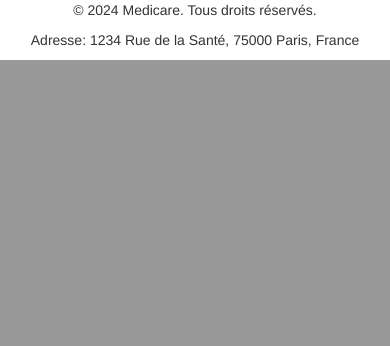
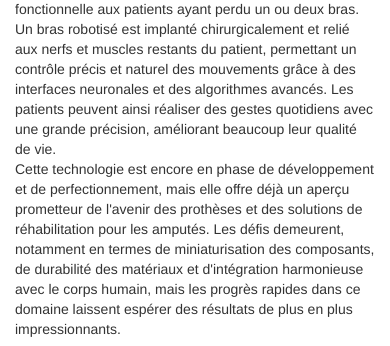
Before and after one commit to LaCometeCookie/Projet-Piscine-Web-ING2, a PHP site: page / in a window 390 px wide. Shown: the part 949-1295 px from the top of the page. Before the commit the page ends 1009 px from the top, so only its background shows below. Run offline with PHP 8.4, Linux system fonts and the light colour scheme.

Commit message:
Ajout des Actualités

```diff
--- a/index.php
+++ b/index.php
@@ -159,7 +159,6 @@
     ?>
 
     <!-- Navigation -->
-    <!-- Search bar v2 -->
     <nav class="navbar navbar-default">
           <div class="container-fluid">
                <div class="navbar-header">
@@ -182,39 +181,45 @@
                </div>
           </div>
      </nav>
-    <!-- Fin searchbar -->
 
       <div class="container text-center">
           <!-- Actualités -->
           <h2>Actualités</h2>
           <div class="row">
               <div class="col-md-6">
-                <h3>Titre de l'actualité 1</h3>
-                <p>Ceci est le paragraphe de l'actualité 1. Lorem ipsum dolor sit amet, consectetur adipiscing elit. Integer nec odio. Praesent libero. Sed cursus ante dapibus diam.</p>
+                  <h3>Nouvelle variante du Coronavirus</h3>
+                  <p style="text-align: left;">En ce 25 Mai 2054, une enième nouvelle variante du Coronavirus a été découverte découvrer nos conseils pour vous protéger :
+                  <br>
+                  <br>
+                  Lavez-vous les mains régulièrement avec de l'eau.<br>
+                  Utilisez un désinfectant pour les mains à base d'alcool (au moins 60%).<br>
+                  Portez un masque en public.<br>
+                  Changez de masque régulièrement.<br>
+                  Maintenez une distance d'au moins 1 mètre <br>
+                  Nettoyez et désinfectez régulièrement les surfaces fréquemment touchées.<br>
+                  Consultez un médecin si vous développez des signes de fièvres.<br>
+                  Enfin restez informé des directives sanitaires locales.<br>
+                  </p>
               </div>
               <div class="col-md-6">
-                <img src="image1.jpg" class="img-responsive center-block" alt="Image 1">
+                  <img src="Blog1.jpeg" class="img-responsive center-block" alt="Image 1">
               </div>
           </div>
+          <br>
           <div class="row">
               <div class="col-md-6">
-                <h3>Titre de l'actualité 2</h3>
-                <p>Ceci est le paragraphe de l'actualité 2. Lorem ipsum dolor sit amet, consectetur adipiscing elit. Integer nec odio. Praesent libero. Sed cursus ante dapibus diam.</p>
+                  <h3>Greffe de bras Robotique</h3>
+                  <p style="text-align: left;">La greffe de bras robotisé représente une avancée spectaculaire dans le domaine de la médecine et de la technologie. Cette intervention innovante combine les principes de la chirurgie reconstructive et les technologies de pointe en robotique pour offrir une solution fonctionnelle aux patients ayant perdu un ou deux bras.<br>
+
+                  Un bras robotisé est implanté chirurgicalement et relié aux nerfs et muscles restants du patient, permettant un contrôle précis et naturel des mouvements grâce à des interfaces neuronales et des algorithmes avancés. Les patients peuvent ainsi réaliser des gestes quotidiens avec une grande précision, améliorant beaucoup leur qualité de vie.<br>
+
+                  Cette technologie est encore en phase de développement et de perfectionnement, mais elle offre déjà un aperçu prometteur de l'avenir des prothèses et des solutions de réhabilitation pour les amputés. Les défis demeurent, notamment en termes de miniaturisation des composants, de durabilité des matériaux et d'intégration harmonieuse avec le corps humain, mais les progrès rapides dans ce domaine laissent espérer des résultats de plus en plus impressionnants.
+                  </p>
               </div>
               <div class="col-md-6">
-                <img src="image2.jpg" class="img-responsive center-block" alt="Image 2">
+                  <img src="Blog2.jpg" class="img-responsive center-block" alt="Image 2">
               </div>
           </div>
-        <!-- Ajouter plus d'actualités ici -->
-        <!-- Sous le format ci dessous -->
-        <div class="row">
-            <div class="col-md-6">
-                <h3></h3>
-                <p></p>
-            </div>
-        </div>
-
-    <!-- Fin des actus -->
       </div>
 
     <!-- Footer -->
```
Lines whose indentation alone changed are shown as unchanged.
